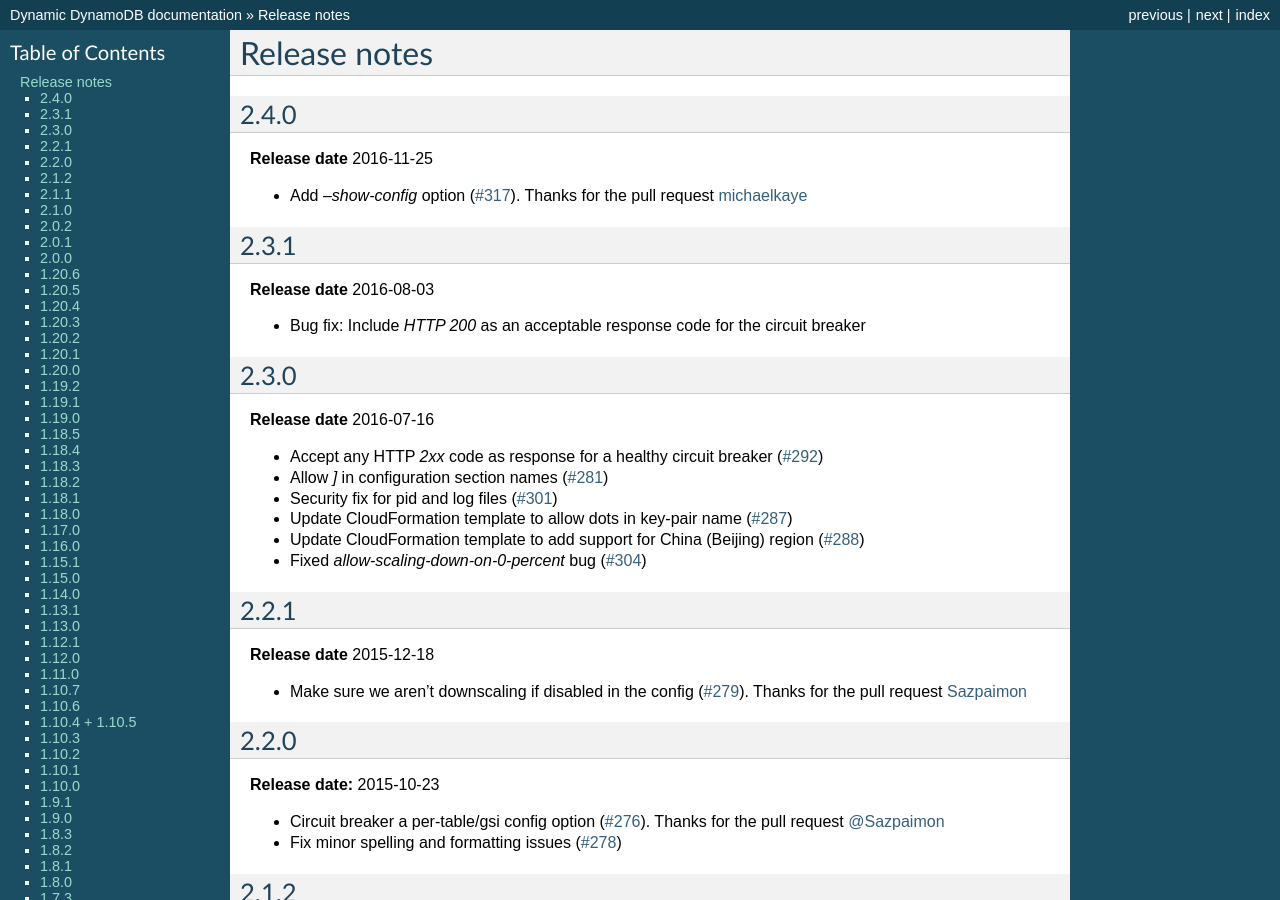
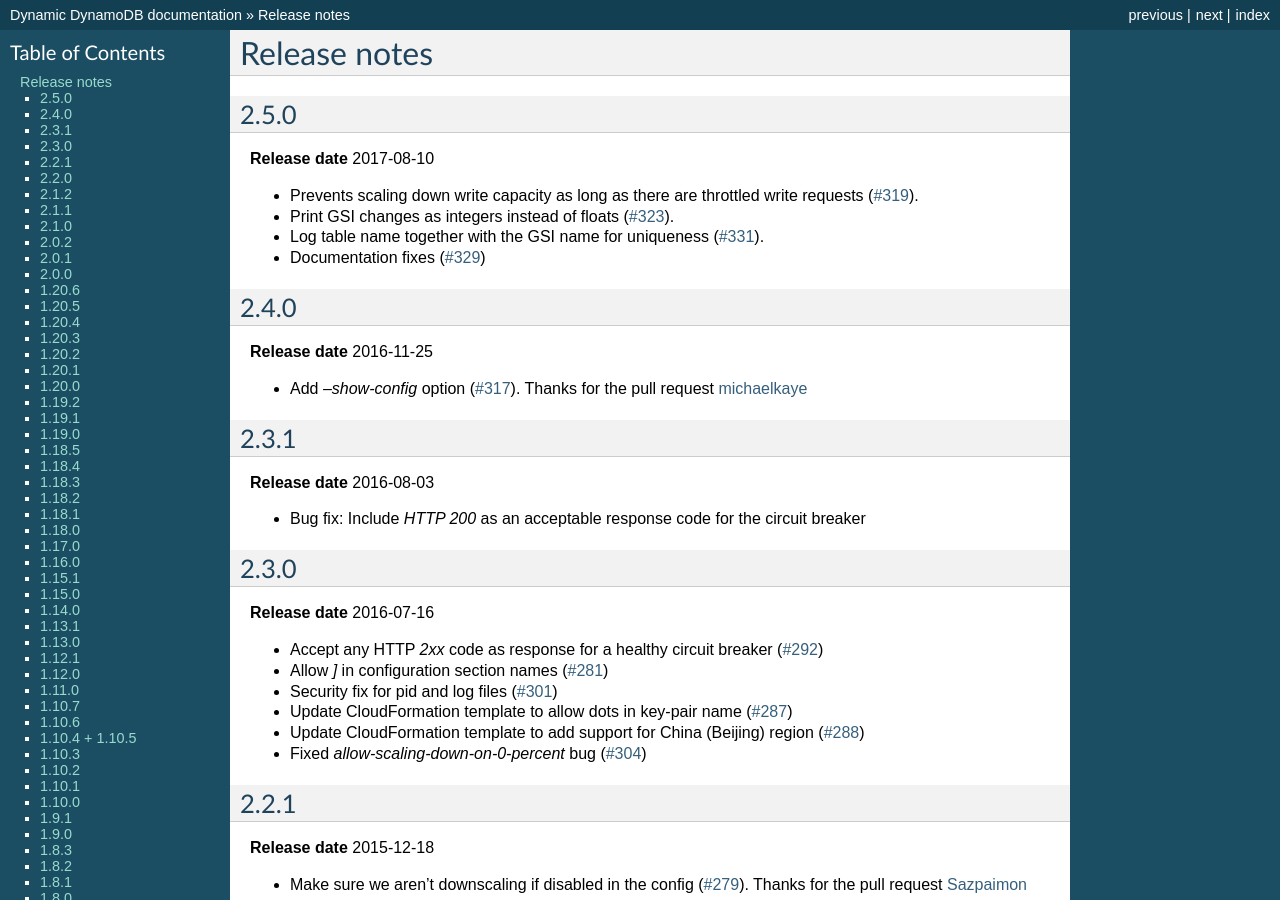
Before and after one commit to sebdah/dynamic-dynamodb, a Sphinx documentation site: the page built from docs/release_notes.rst, in a window 1280 px wide and 900 px high. Built offline with Sphinx 7.4.7, drawn with Linux system fonts in a browser that asks for light colours; the version number could not be read and is left out.

Commit message:
Update release notes for 2.5.0

```diff
--- a/docs/release_notes.rst
+++ b/docs/release_notes.rst
@@ -1,5 +1,15 @@
 Release notes
 =============
+
+2.5.0
+-----
+
+**Release date** 2017-08-10
+
+- Prevents scaling down write capacity as long as there are throttled write requests (`#319 <https://github.com/sebdah/dynamic-dynamodb/pull/319>`__).
+- Print GSI changes as integers instead of floats (`#323 <https://github.com/sebdah/dynamic-dynamodb/pull/323>`__).
+- Log table name together with the GSI name for uniqueness (`#331 <https://github.com/sebdah/dynamic-dynamodb/pull/331>`__).
+- Documentation fixes (`#329 <https://github.com/sebdah/dynamic-dynamodb/pull/329>`__)
 
 2.4.0
 -----
```
